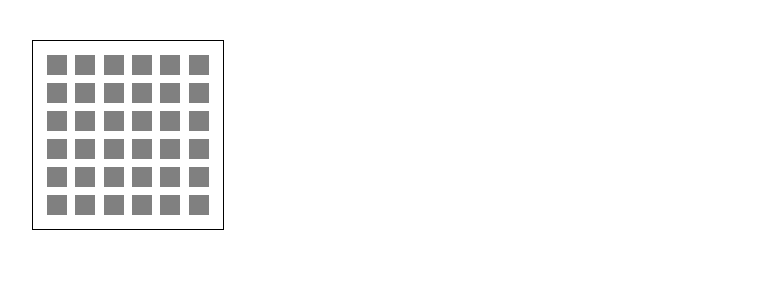
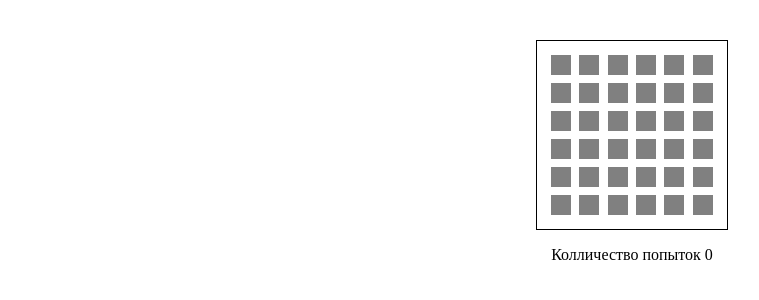
Before and after one commit to MrDenis2024/homework54, a React (Vite) app: page / in a window 1280 px wide. Shown: the top 300 px of the page, without its empty margins (8-767 px from the left). Built offline with nearby package versions, Linux system fonts and the light colour scheme.

Commit message:
Создан компонент подсчёта открытых клеток

```diff
--- a/src/components/CellBoard/CellBoard.tsx
+++ b/src/components/CellBoard/CellBoard.tsx
@@ -8,7 +8,7 @@ interface Props {
 }
 
 const CellBoard: React.FC<Props> = ({items, changeCell}) => {
-  const styleBoard: CSSProperties = {display: 'flex', flexWrap: 'wrap', width: '170px', border: '1px solid #000', padding: '10px', justifyContent: 'space-around'};
+  const styleBoard: CSSProperties = {display: 'flex', flexWrap: 'wrap', width: '170px', border: '1px solid #000', padding: '10px', justifyContent: 'space-around', margin: '0 auto'};
 
   return (
     <div style={styleBoard}>
--- /dev/null
+++ b/src/components/Counter/Counter.tsx
@@ -0,0 +1,22 @@
+import React from 'react';
+import {CharacterItems} from '../../types';
+
+interface Props {
+  items: CharacterItems[];
+}
+
+const Counter: React.FC<Props> = ({items}) => {
+  let counter = 0;
+  for (let i = 0; i < items.length; i++) {
+    if (items[i].clicked) {
+      counter++;
+    }
+  }
+  return (
+    <p>
+      Колличество попыток {counter}
+    </p>
+  );
+};
+
+export default Counter;
--- a/src/containers/App/App.tsx
+++ b/src/containers/App/App.tsx
@@ -2,6 +2,7 @@ import './App.css';
 import {useState} from 'react';
 import {CharacterItems} from '../../types';
 import CellBoard from '../../components/CellBoard/CellBoard';
+import Counter from '../../components/Counter/Counter';
 
 const App = () => {
   const createItems = () => {
@@ -32,6 +33,7 @@ const App = () => {
   return (
     <div>
       <CellBoard changeCell={changeCell} items={items} />
+      <Counter items={items} />
     </div>
   );
 };
```
